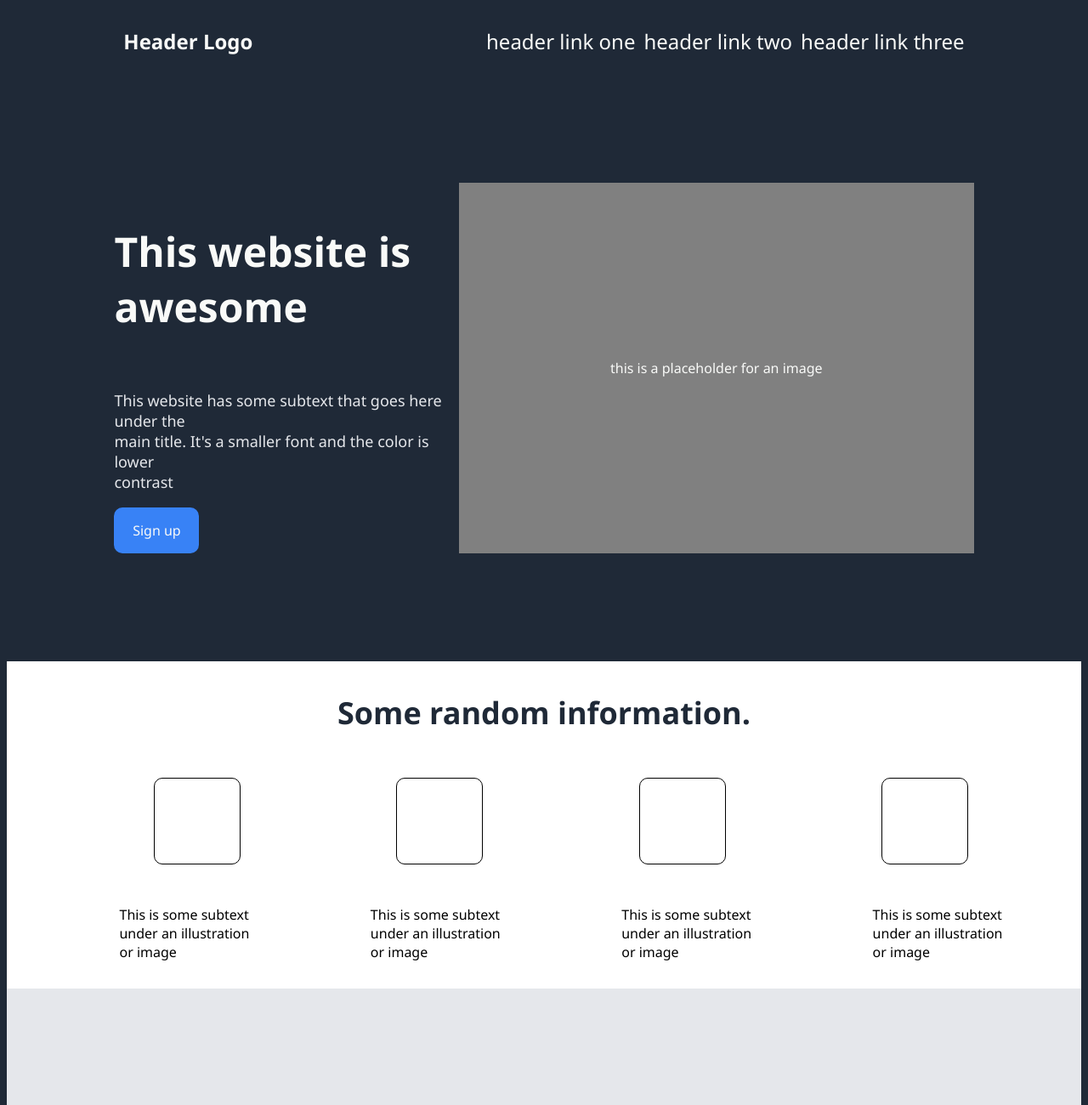
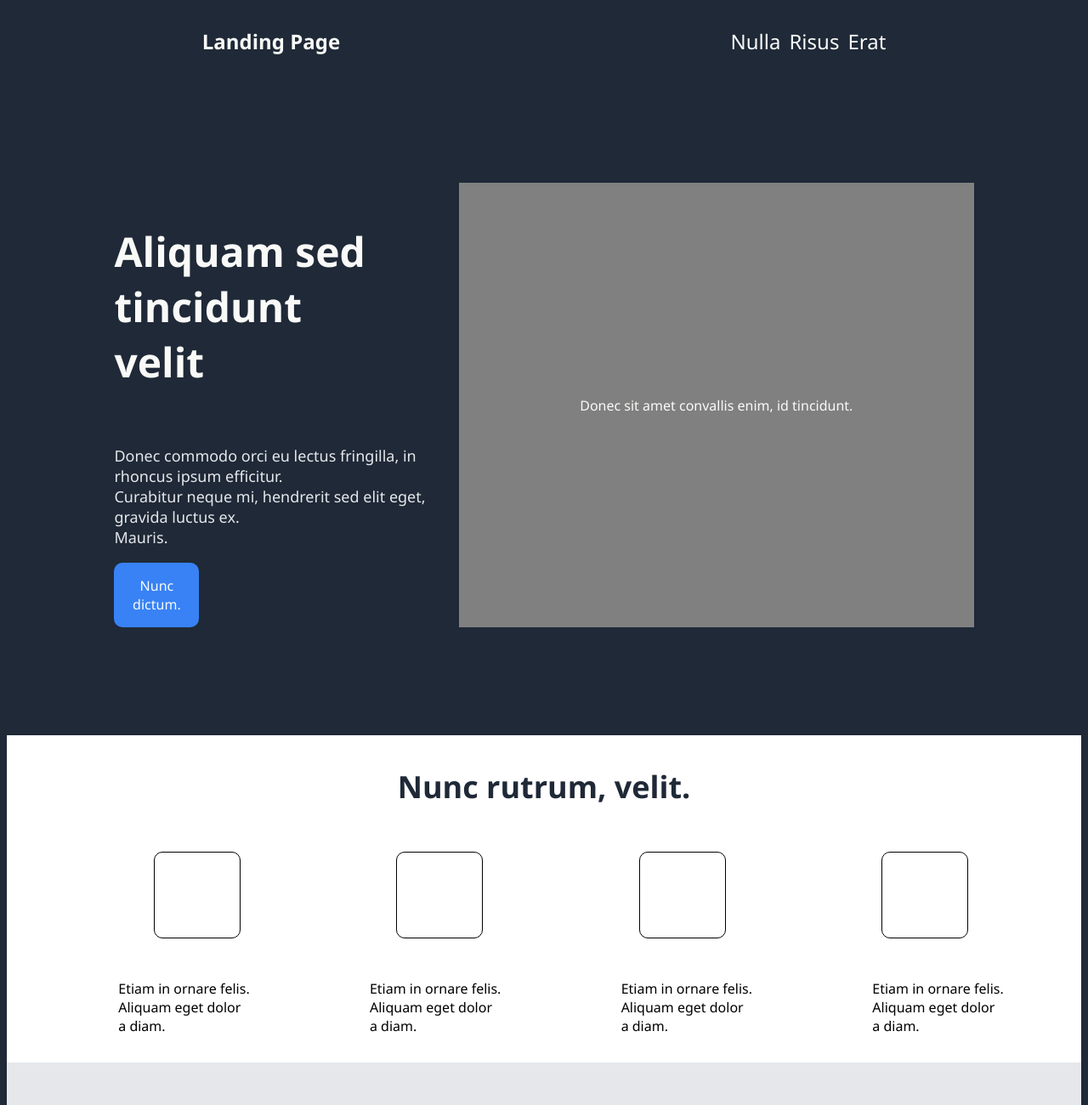
Before and after one commit to srivatsantalkad/Landing-Page, a plain HTML site: page index.html in a window 1280 px wide. Shown: the top 1300 px of the page at 85% size. Drawn offline with Linux system fonts and the light colour scheme.

Commit message:
Edit index.html

```diff
--- a/index.html
+++ b/index.html
@@ -9,33 +9,37 @@
 
 <body>
     <div class="header">
-        <p class="header-logo">Header Logo</p>
+        <p class="header-logo">Landing Page</p>
         <ul class="header-links">
-            <li><a href="">header link one</a></li>
-            <li><a href="">header link two</a></li>
-            <li><a href="">header link three</a></li>
+            <li><a href="">Nulla</a></li>
+            <li><a href="">Risus</a></li>
+            <li><a href="">Erat</a></li>
         </ul>
     </div>
 
     <div class="section-1">
         <div class="left-container">
-            <p class="main-text">This website is<br />awesome</p>
-            <p class="secondary-text">This website has some subtext that goes here under the<br />main title. It's a
-                smaller font and the color is
-                lower<br />contrast</p>
+            <p class="main-text">Aliquam sed tincidunt<br />velit</p>
+            <p class="secondary-text">
+
+
+
+Donec commodo orci eu lectus fringilla, in rhoncus ipsum efficitur.<br /> Curabitur neque mi, hendrerit sed elit eget, gravida luctus ex.<br /> Mauris. </p>
             <span class="button-span">
-                <p>Sign up</p>
+                <p>
+
+                    Nunc dictum. </p>
             </span>
         </div>
         <div class="right-container">
             <span class="img-span">
-                <p>this is a placeholder for an image</p>
+                <p>Donec sit amet convallis enim, id tincidunt.</p>
             </span>
         </div>
     </div>
     <div class="section-2">
         <div class="top-container">
-            <p>Some random information.</p>
+            <p>Nunc rutrum, velit. </p>
         </div>
         <div class="middle-container">
             <ul>
@@ -56,43 +60,44 @@
         <div class="bottom-container">
             <ul>
                 <li>
-                    <p>This is some subtext<br />under an illustration<br />or image</p>
+                    <p>Etiam in ornare felis.  <br />Aliquam eget dolor<br />a diam. </p>
                 </li>
                 <li>
-                    <p>This is some subtext<br />under an illustration<br />or image</p>
+                    <p>Etiam in ornare felis.  <br />Aliquam eget dolor<br />a diam. </p>
                 </li>
                 <li>
-                    <p>This is some subtext<br />under an illustration<br />or image</p>
+                    <p>Etiam in ornare felis.  <br />Aliquam eget dolor<br />a diam. </p>
                 </li>
                 <li>
-                    <p>This is some subtext<br />under an illustration<br />or image</p>
+                    <p>Etiam in ornare felis.  <br />Aliquam eget dolor<br />a diam. </p>
                 </li>
             </ul>
         </div>
     </div>
     <div class="section-3">
 
-            <p class="quote-content">This is an inspiring quote, or a testimonial from a customer. Maybe it's just filling up space, or maybe
-                people will actually read it. Who knows? All I know is that it looks nice.</p>
+        <p class="quote-content">"Neque porro quisquam est qui dolorem ipsum quia dolor sit amet, consectetur, adipisci
+            velit..."</p>
 
 
-            <p class="quote-author">-Thor, God of Thunder</p>
+        <p class="quote-author">-Lorem Ipsum</p>
 
     </div>
     <div class="section-4">
         <div class="left-container">
-            <p style="font-size: 36px; color: white;">Call to action! It's time!</p>
-            <p style="font-size: 20px; color: white;">Sign up for our product by clicking that button right over there!</p>
+            <p style="font-size: 36px; color: white;">Nam rhoncus vehicula laoreet. Aenean. </p>
+            <p style="font-size: 20px; color: white;">Vestibulum ante ipsum primis in faucibus orci luctus et ultrices.
+            </p>
         </div>
         <div class="right-container">
             <span>
-                <p>Sign up</p>
+                <p>Nunc in. </p>
             </span>
         </div>
     </div>
 
     <div class="footer">
-        <p>Copyright © The Odin Project 2021</p>
+        <p> Nulla hendrerit non magna eget. </p>
     </div>
 </body>
 
```
